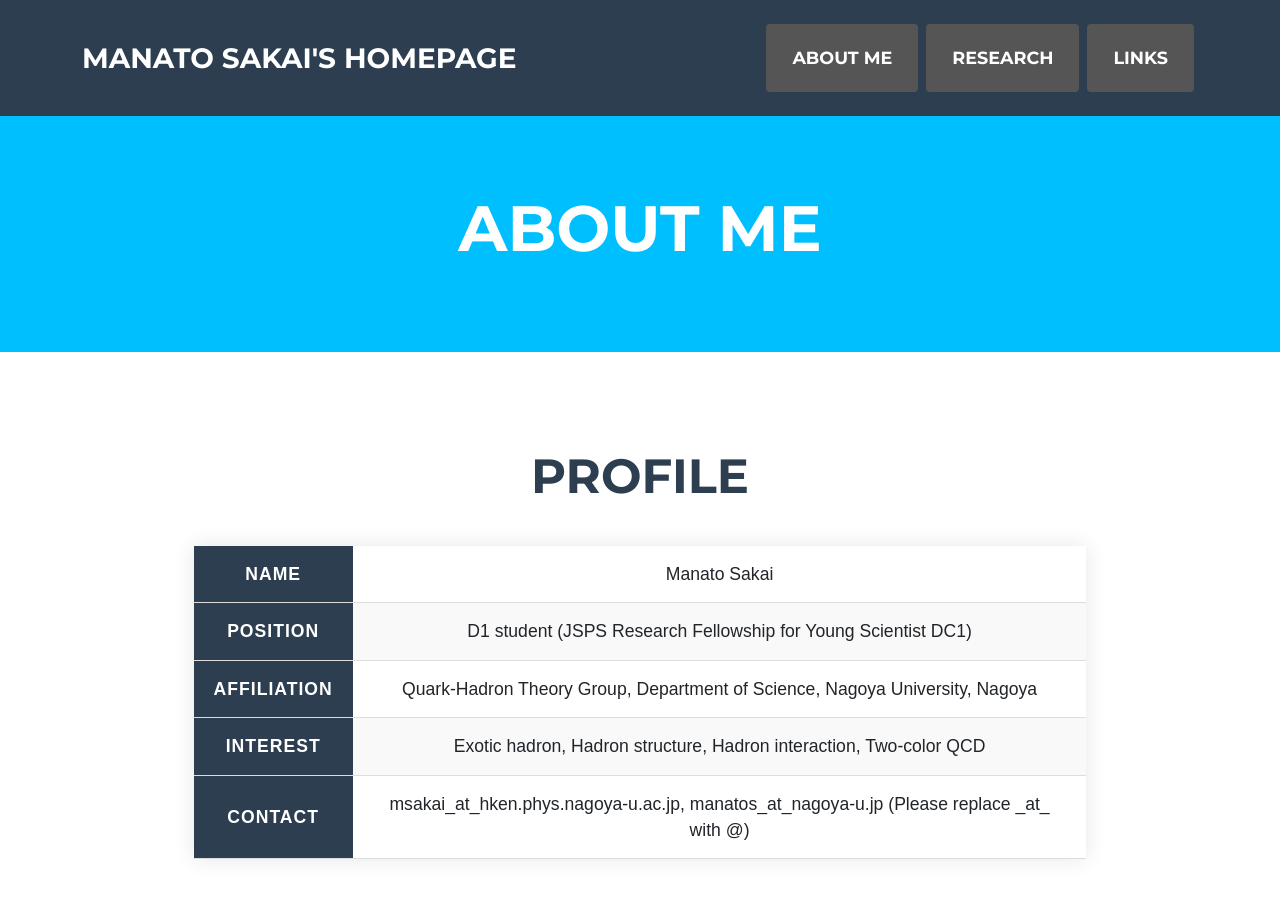
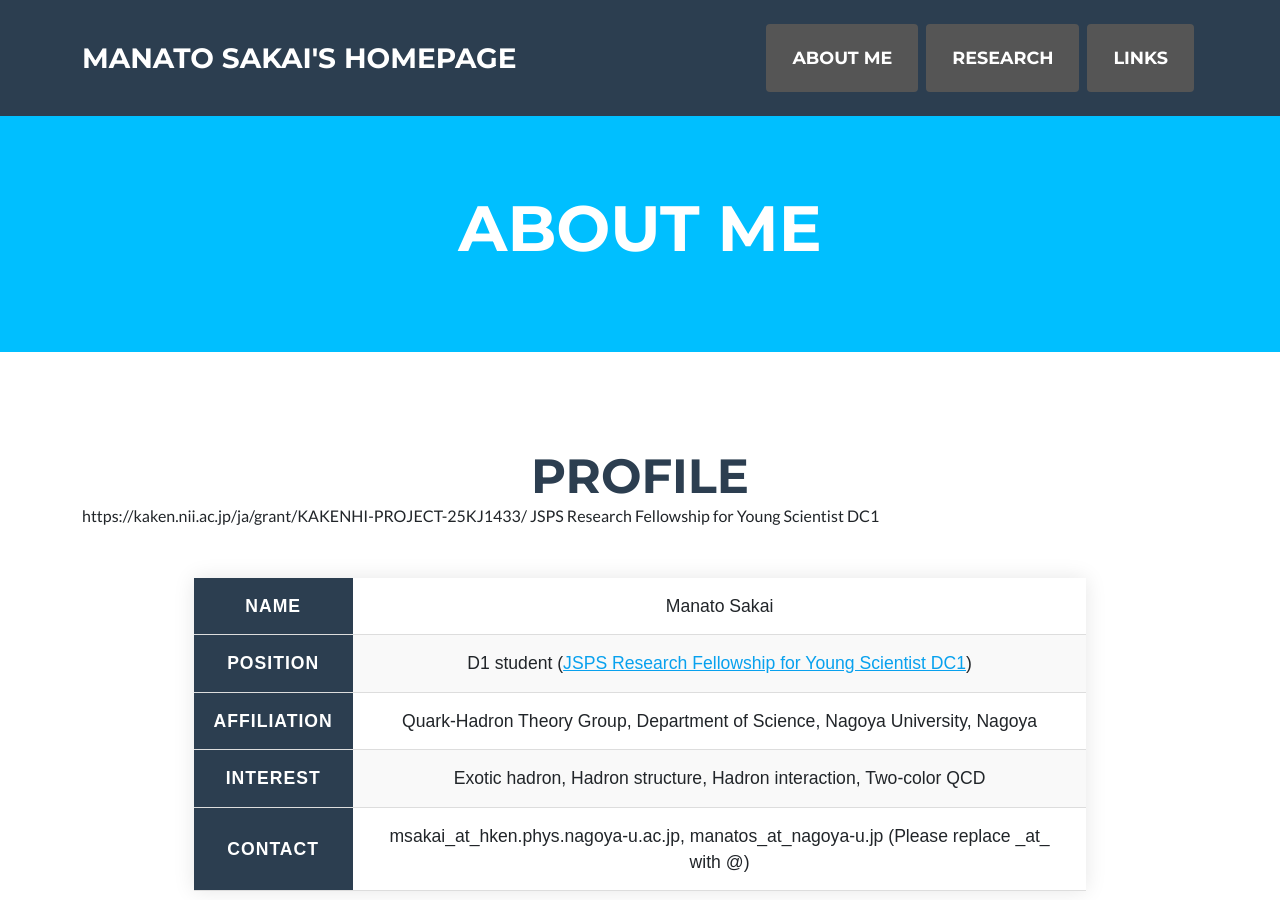
Before and after one commit to manato-sakai/homepage, a Jekyll site: the page Profile.html, which Jekyll copies as it is, in a window 1280 px wide and 900 px high. Built offline with Jekyll 4.4.1, drawn with Linux system fonts in a browser that asks for light colours; nearby versions of some CDN libraries.

```diff
--- a/Profile.html
+++ b/Profile.html
@@ -67,11 +67,10 @@
                     <table>
                         <tr>
                         <th>Name </th>
-                        <td>Manato Sakai</td>
-                        </tr>
+                        <td>Manato Sakai</td>https://kaken.nii.ac.jp/ja/grant/KAKENHI-PROJECT-25KJ1433/ JSPS Research Fellowship for Young Scientist DC1
                         <tr>
                         <th>Position </th>
-                        <td>D1 student (JSPS Research Fellowship for Young Scientist DC1)</td>
+                        <td>D1 student (<a href="https://kaken.nii.ac.jp/ja/grant/KAKENHI-PROJECT-25KJ1433/">JSPS Research Fellowship for Young Scientist DC1</a>)</td>
                         </tr>
                         <tr>
                         <th>Affiliation</th>
```
